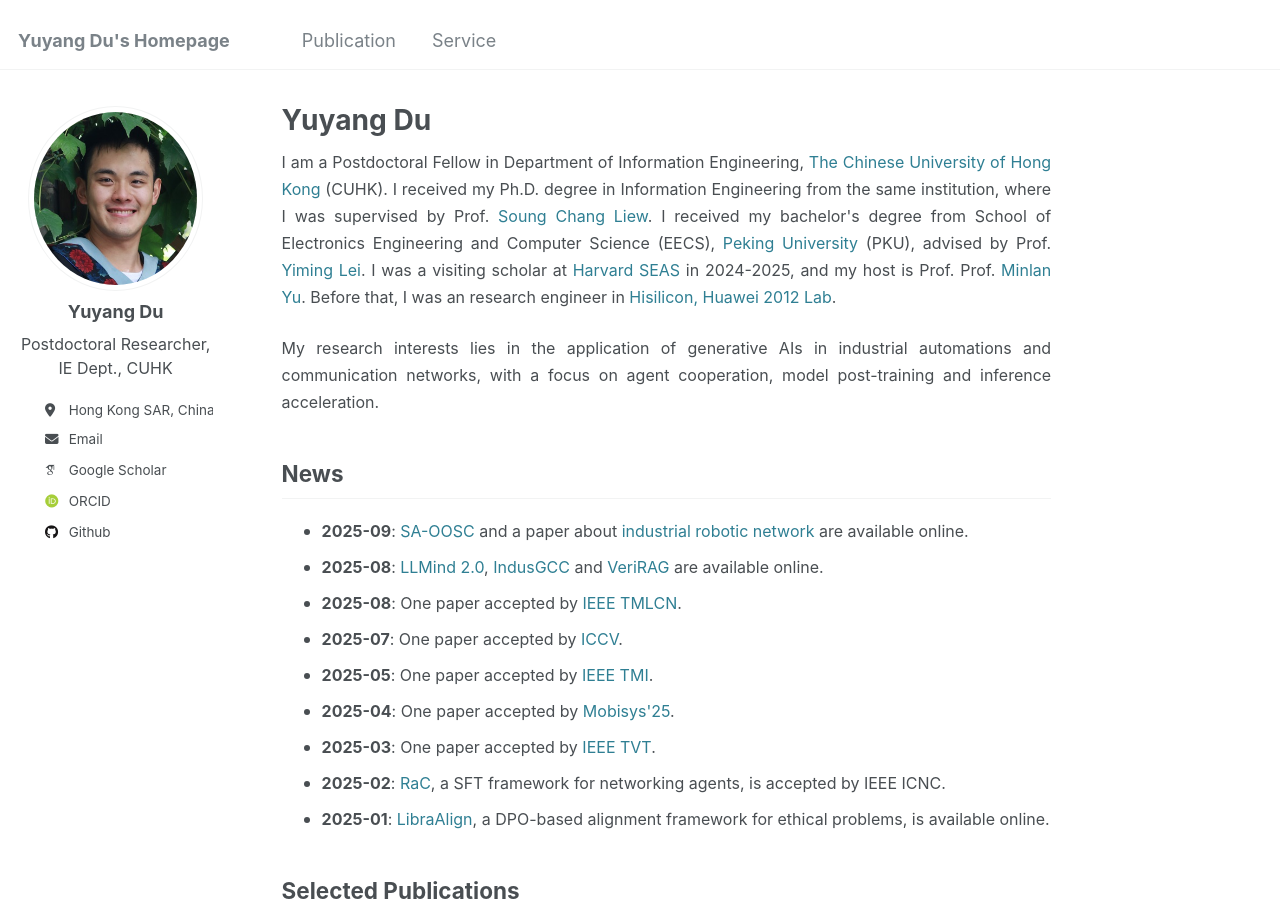
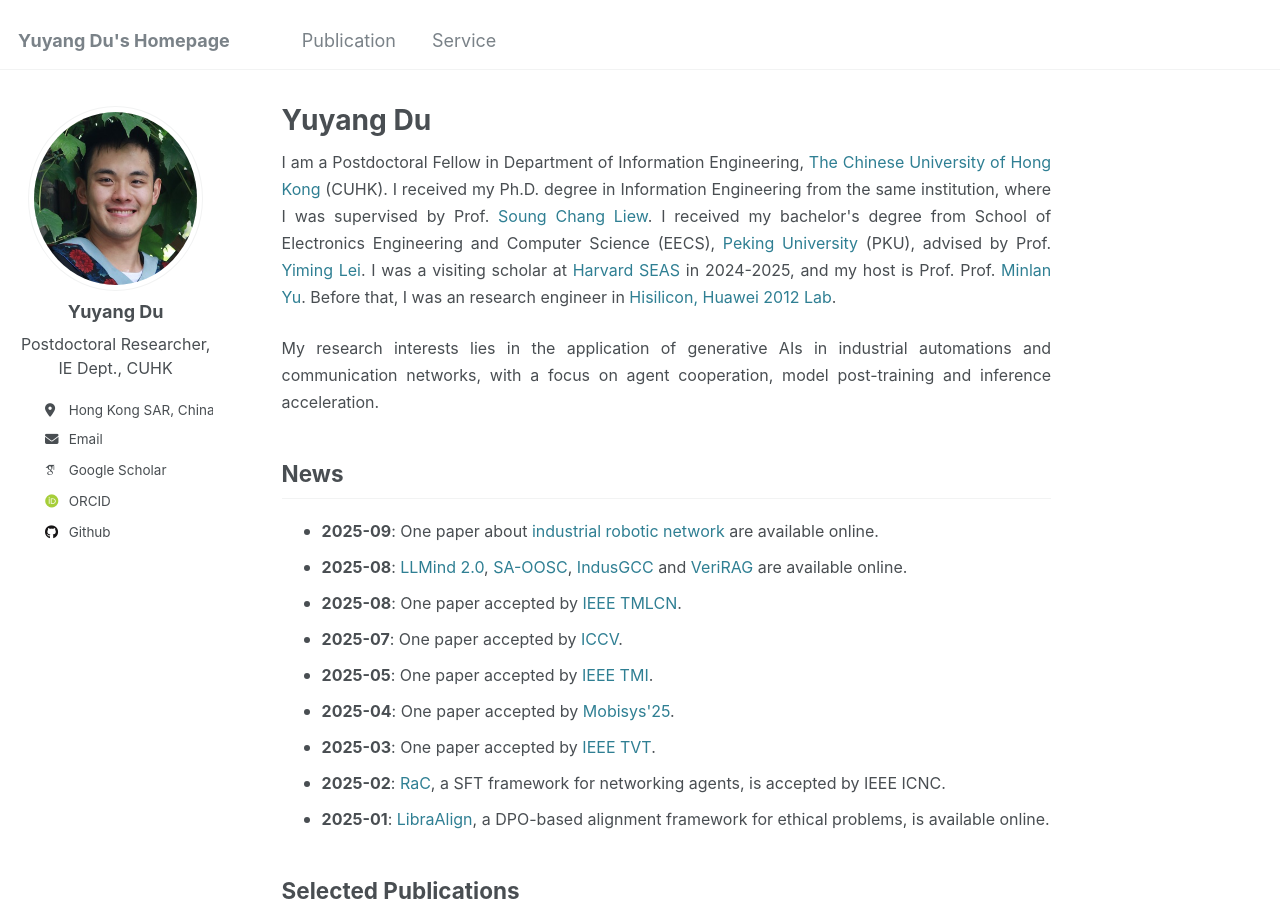
Before and after one commit to yuyangdu01/yuyangdu01.github.io, a Jekyll site: the page built from _pages/about.md, in a window 1280 px wide and 900 px high. Built offline with Jekyll 4.4.1, drawn with Linux system fonts in a browser that asks for light colours; some web fonts are replaced.

Commit message:
Update about.md

```diff
--- a/_pages/about.md
+++ b/_pages/about.md
@@ -19,8 +19,8 @@ a {
 
 News <font size=3></font>
 ------
-* <font size=3><b>2025-09</b>: <a href="https://arxiv.org/abs/2509.07436"> SA-OOSC</a> and a paper about <a href="https://arxiv.org/abs/2509.06119"> industrial robotic network</a> are available online.</font>
-* <font size=3><b>2025-08</b>: <a href="https://arxiv.org/abs/2508.13920"> LLMind 2.0</a>, <a href="https://arxiv.org/abs/2509.01199"> IndusGCC</a> and <a href="https://arxiv.org/abs/2507.15664"> VeriRAG</a> are available online.</font>
+* <font size=3><b>2025-09</b>: One paper about <a href="https://arxiv.org/abs/2509.06119"> industrial robotic network</a> are available online.</font>
+* <font size=3><b>2025-08</b>: <a href="https://arxiv.org/abs/2508.13920"> LLMind 2.0</a>, <a href="https://arxiv.org/abs/2509.07436"> SA-OOSC</a>, <a href="https://arxiv.org/abs/2509.01199"> IndusGCC</a> and <a href="https://arxiv.org/abs/2507.15664"> VeriRAG</a> are available online.</font>
 * <font size=3><b>2025-08</b>: One paper accepted by <a href="https://ieeexplore.ieee.org/document/11113346/"> IEEE TMLCN</a>.</font>
 * <font size=3><b>2025-07</b>: One paper accepted by <a href="https://openreview.net/forum?id=H57HtksYpC">ICCV</a>.</font>
 * <font size=3><b>2025-05</b>: One paper accepted by <a href="https://ieeexplore.ieee.org/document/11045720">IEEE TMI</a>.</font>
```
